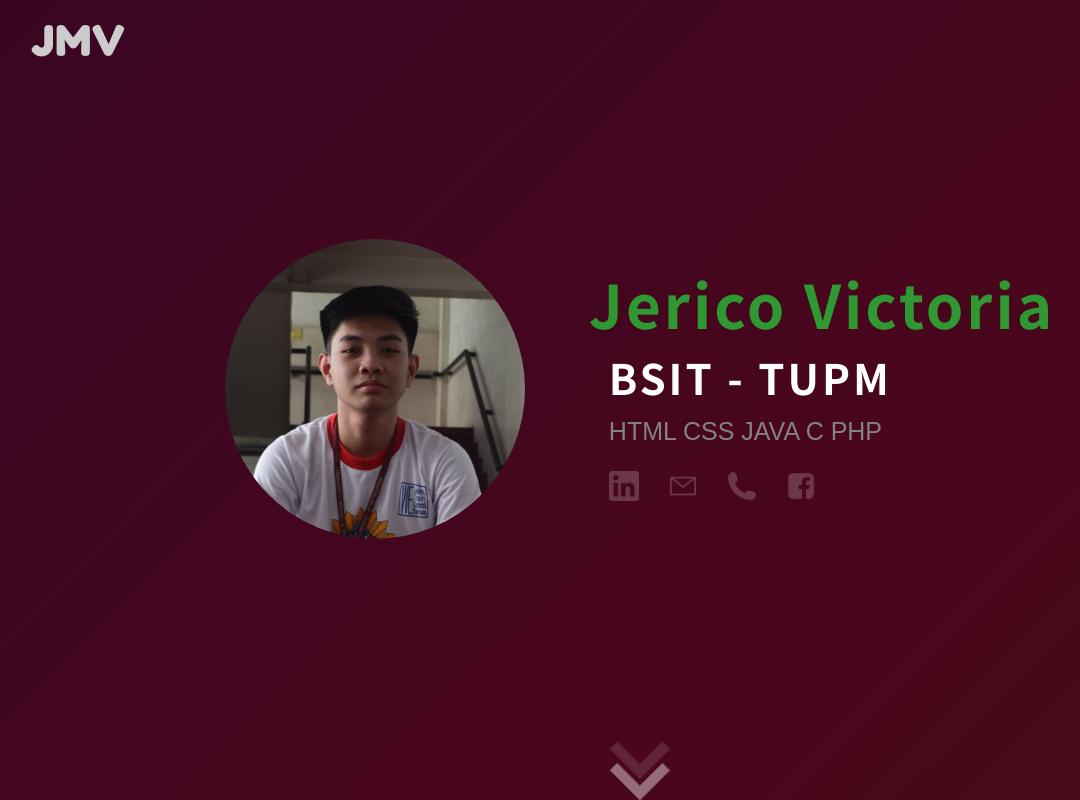
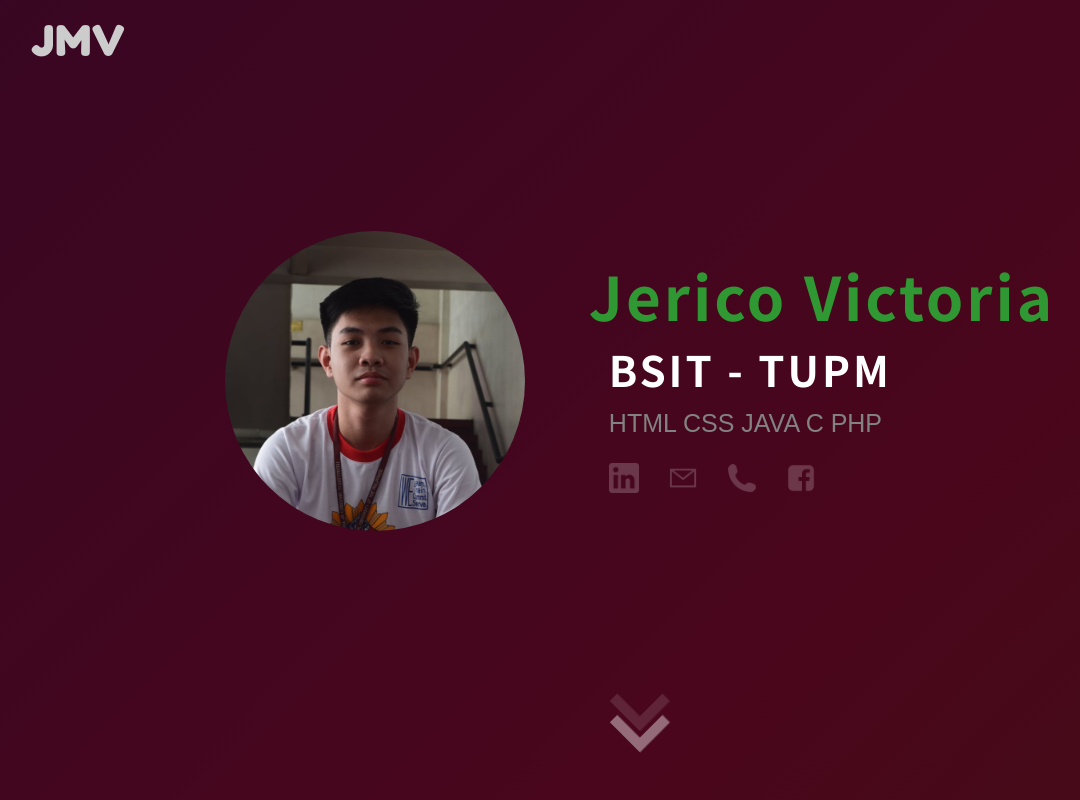
Before and after one commit to dormammuuuuu/dormammuuuuu.github.io, a plain HTML site: page index.html in a window 1280 px wide. Shown: the whole page, without its empty margins (0-1080 px from the left). Drawn offline with nearby package versions, Linux system fonts and the light colour scheme.

Commit message:
Update index.css

```diff
--- a/projects/index.css
+++ b/projects/index.css
@@ -4,8 +4,9 @@
   justify-content: center;
   align-items: center;
   background-color: transparent;
-  height: 80vh;
+  height: 70vh;
   width: 100vw;
+  margin-top: 2em;
 }
 
 .index_intro {
```
